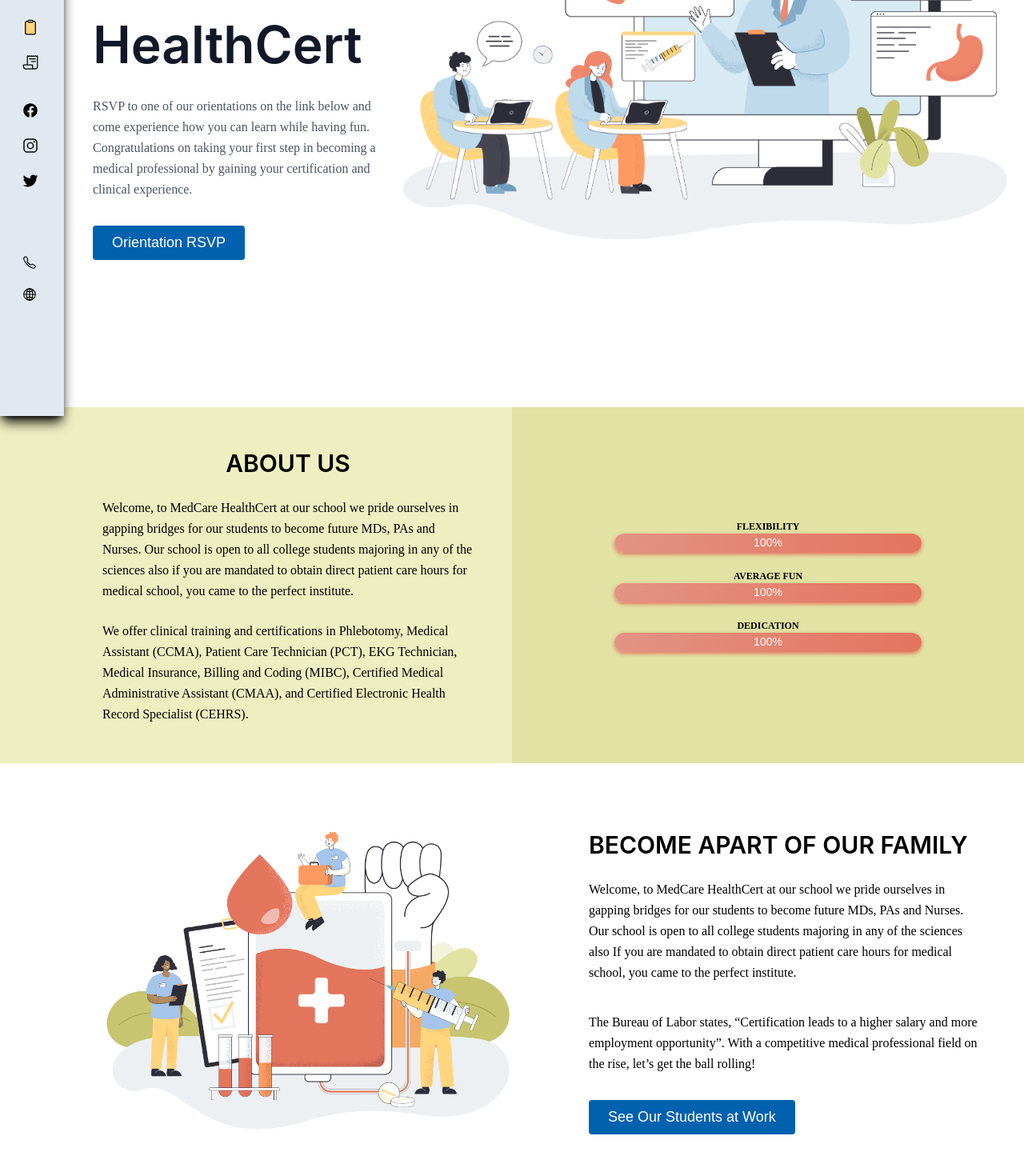
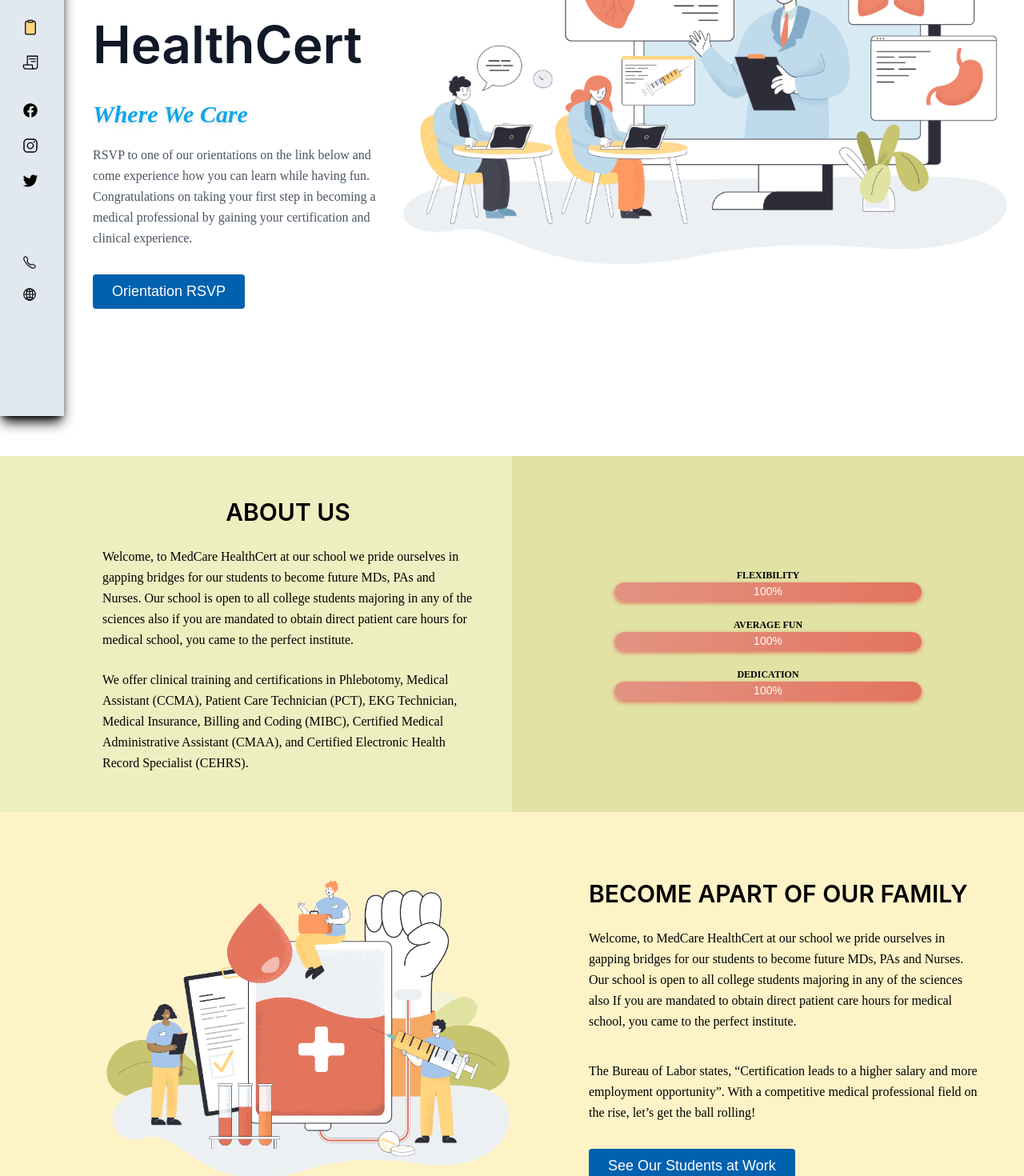
Before and after one commit to AnthonyC233/Medcare-Remodel, a React (Create React App) app: page / in a window 1280 px wide. Shown: the part 280-1750 px from the top of the page at 80% size. Built offline with nearby package versions, Linux system fonts and the light colour scheme; the HTML template or start-up script is replaced by a standard one.

Commit message:
Added new bg colors and site phrase to all headers

```diff
--- a/src/components/Gallery (Home)/GalleryHome.js
+++ b/src/components/Gallery (Home)/GalleryHome.js
@@ -21,7 +21,7 @@
     <section>
       <div
         data-aos="flip-left"
-        className="container mx-auto flex flex-row lg:flex-col items-center
+        className="container mx-auto flex flex-row lg:flex-col items-center bg-amber-100
 
         // BASE
         pl-32 pt-20 pr-12
@@ -55,7 +55,7 @@
           className="
 
           // BASE
-          max-w-lg  w-5/6 mb-10
+          max-w-lg w-5/6 mb-10
 
           // 2XL SCREEN
           2xl:mb-0
--- a/src/components/Grid (Services)/serviceHeader.js
+++ b/src/components/Grid (Services)/serviceHeader.js
@@ -126,6 +126,9 @@
           >
             Our Services
           </h1>
+          <h2 className="title-font sm:text-4xl text-3xl mb-4 font-semibold drop-shadow-md text-sky-500 w-full xl:text-2xl lg:text-5xl lg:w-full font-['Mingzat'] italic">
+            Where We Care
+          </h2>
           <p className="mb-3 leading-relaxed font-['Mingzat'] overflow-hidden">
             All the titles offered at MedCare HealthCert include: study
             materials for the title of your choice, unlimited hands-on
--- a/src/components/Header (Contact)/Header.js
+++ b/src/components/Header (Contact)/Header.js
@@ -165,6 +165,9 @@
         >
           Contact Us
         </h1>
+        <h2 className="title-font sm:text-4xl text-3xl mb-4 font-semibold drop-shadow-md text-sky-500 w-full xl:text-2xl lg:text-5xl lg:w-full font-['Mingzat'] italic">
+            Where We Care
+          </h2>
         <p className="mb-3 leading-relaxed font-['Mingzat'] overflow-hidden">
         Have any questions for us? If you're interested in our program and or have any remarks or concerns, let us know! Our Team will get back to you as soon as possible.
         </p>
--- a/src/components/Header (Gallery)/Header.js
+++ b/src/components/Header (Gallery)/Header.js
@@ -90,6 +90,9 @@
           <h1 className="title-font sm:text-4xl text-6xl mb-4 font-semibold text-gray-900 w-full xl:text-4xl lg:text-5xl lg:w-full font-['Inter']">
             Our Gallery
           </h1>
+          <h2 className="title-font sm:text-4xl text-3xl mb-4 font-semibold drop-shadow-md text-amber-300 w-full xl:text-2xl lg:text-5xl lg:w-full font-['Mingzat'] italic">
+            Where We Care
+          </h2>
           <p className="mb-8 leading-relaxed font-['Mingzat'] overflow-hidden">
             Get interpersonal with our Team by discovering who you may be working with. Check out some of the things you could be doing and learning as you head on your medical journey with us! We hope you can carve your own path through all the layers of training and friends along the way.
           </p>
--- a/src/components/Header/Header.js
+++ b/src/components/Header/Header.js
@@ -81,6 +81,10 @@
           <h1 className="title-font sm:text-4xl text-6xl mb-4 font-semibold text-gray-900 w-full xl:text-4xl lg:text-5xl lg:w-full font-['Inter']">
             Welcome to MedCare HealthCert
           </h1>
+          <h2 className="title-font sm:text-4xl text-3xl mb-4 font-semibold drop-shadow-md text-sky-500 w-full xl:text-2xl lg:text-5xl lg:w-full font-['Mingzat'] italic">
+            Where We Care
+          </h2>
+
           <p className="mb-8 leading-relaxed font-['Mingzat'] overflow-hidden">
             RSVP to one of our orientations on the link below and come
             experience how you can learn while having fun. Congratulations on
--- a/src/components/Header/Nav.js
+++ b/src/components/Header/Nav.js
@@ -344,7 +344,14 @@
 
             `}
             >
-              <ul className="pt-6">
+              <ul className="
+
+              // Base
+              pt-6
+
+
+
+              ">
                 {LeftMenu.map((menu, index) => (
                   <a href={`${menu.pathway}`}>
                     <li
```
